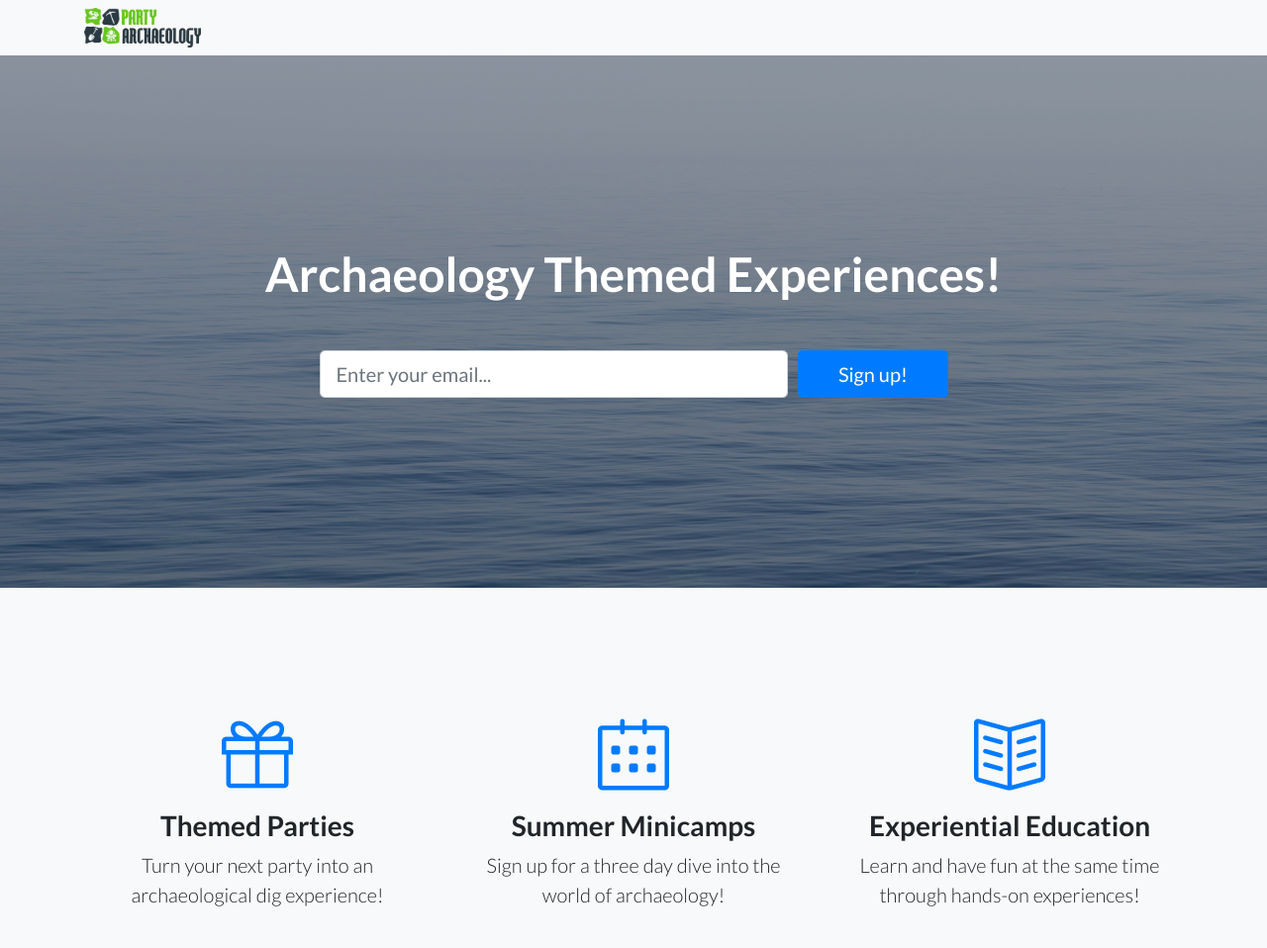
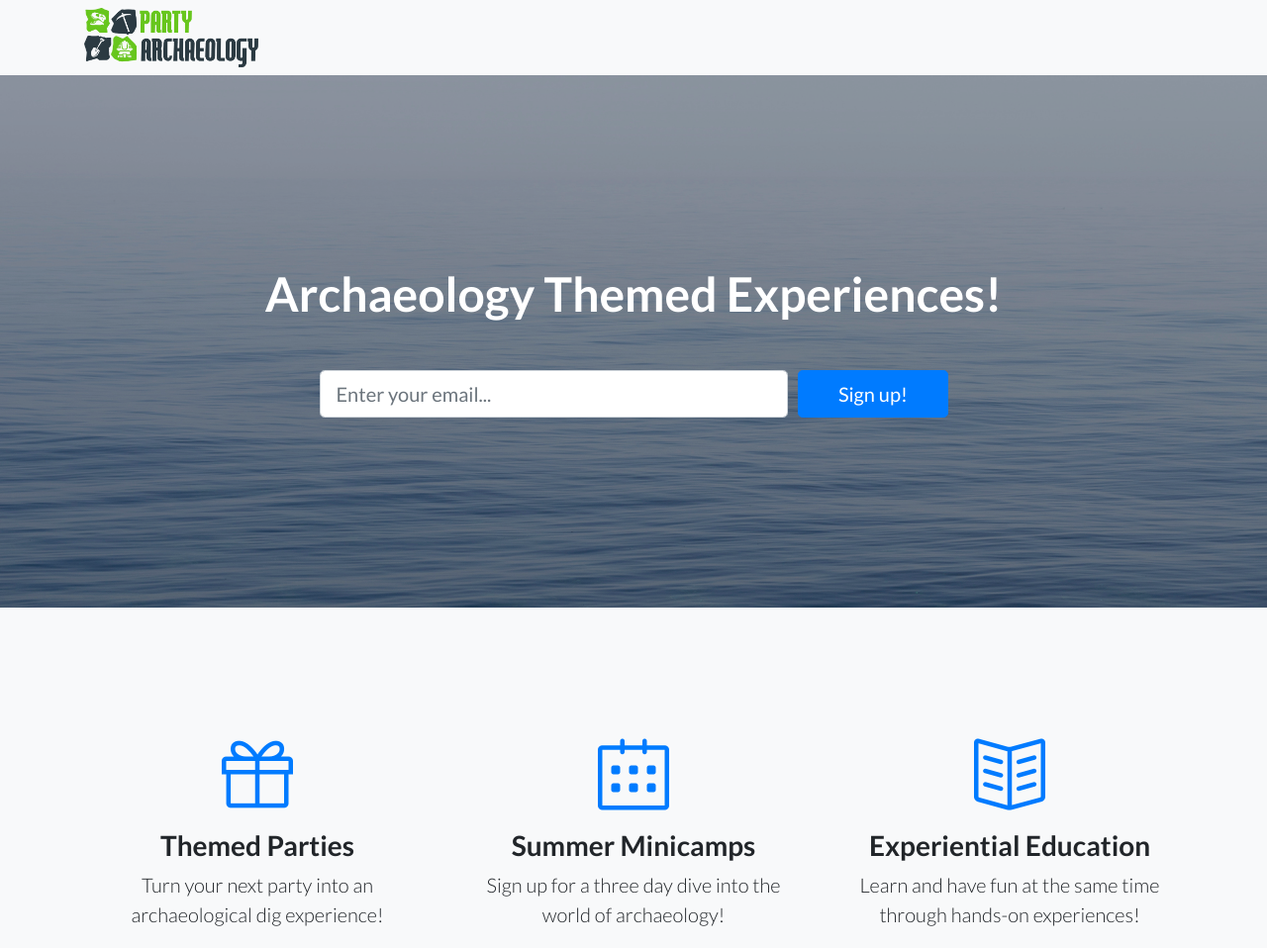
Before and after one commit to partyarchaeology/pa.github.io, a website: page index.html in a window 1280 px wide. Shown: the top 958 px of the page at 99% size. Drawn offline with Linux system fonts and the light colour scheme.

Commit message:
Update index.html

```diff
--- a/index.html
+++ b/index.html
@@ -28,7 +28,7 @@
   <!-- Navigation -->
   <nav class="navbar navbar-light bg-light static-top">
     <div class="container">
-      <img src="img/Party Archaeology Logo Color FINAL.png" alt="Party Archaeology " style="height:40px"></a>
+      <img src="img/Party Archaeology Logo Color FINAL.png" alt="Party Archaeology " style="height:60px"></a>
       </div>
   </nav>
 
```
